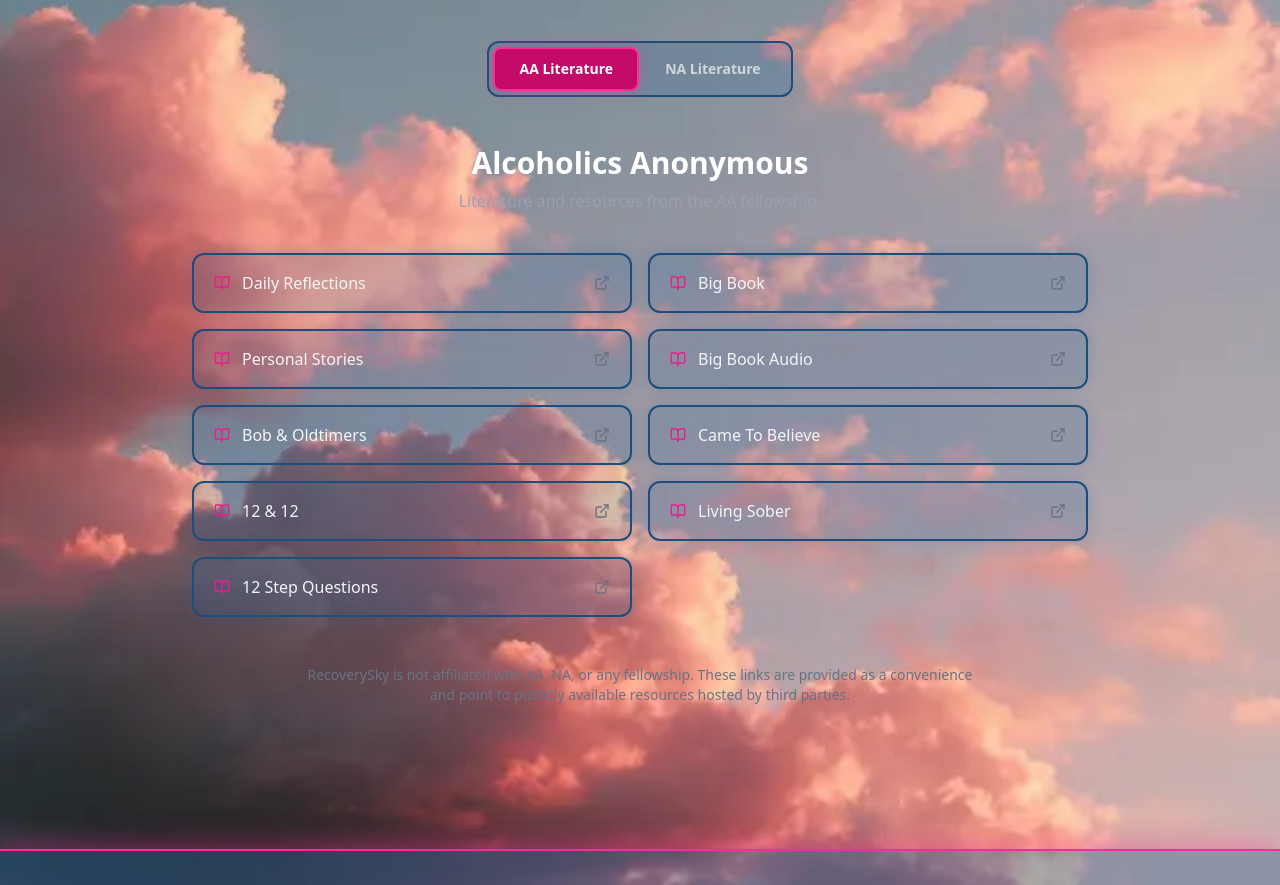
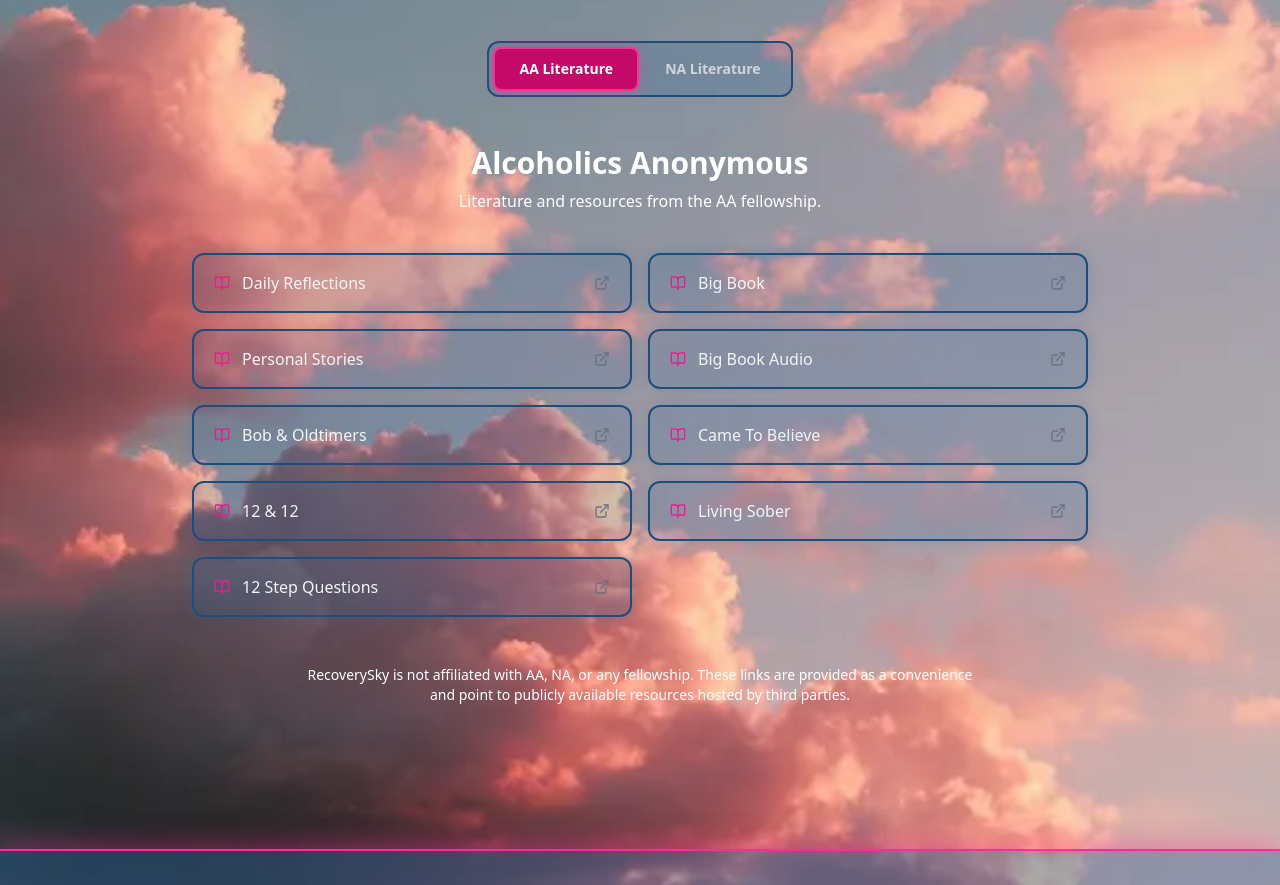
Before and after one commit to templeofinannaslight/temple-www, a React (Vite) app: page /resources in a window 1280 px wide. Shown: the part 548-1433 px from the top of the page. Built offline with nearby package versions, Linux system fonts and the light colour scheme.

Commit message:
🎨 style(web): change resources page text to white
Improve readability of fellowship description and disclaimer
text on the resources page against the dark background.

Authored-By: Jenova Marie <jenova-marie@pm.me>

```diff
--- a/src/pages/ResourcesPage.tsx
+++ b/src/pages/ResourcesPage.tsx
@@ -139,7 +139,7 @@
             <h2 className="text-3xl font-bold text-white mb-2 text-center">
               {heading}
             </h2>
-            <p className="text-gray-400 text-center mb-10">{description}</p>
+            <p className="text-white text-center mb-10">{description}</p>
 
             {/* Resource Grid */}
             <div className="grid grid-cols-1 sm:grid-cols-2 gap-4">
@@ -149,7 +149,7 @@
             </div>
 
             {/* Disclaimer */}
-            <p className="text-gray-500 text-sm text-center mt-12 max-w-2xl mx-auto">
+            <p className="text-white text-sm text-center mt-12 max-w-2xl mx-auto">
               RecoverySky is not affiliated with AA, NA, or any fellowship.
               These links are provided as a convenience and point to
               publicly available resources hosted by third parties.
```
